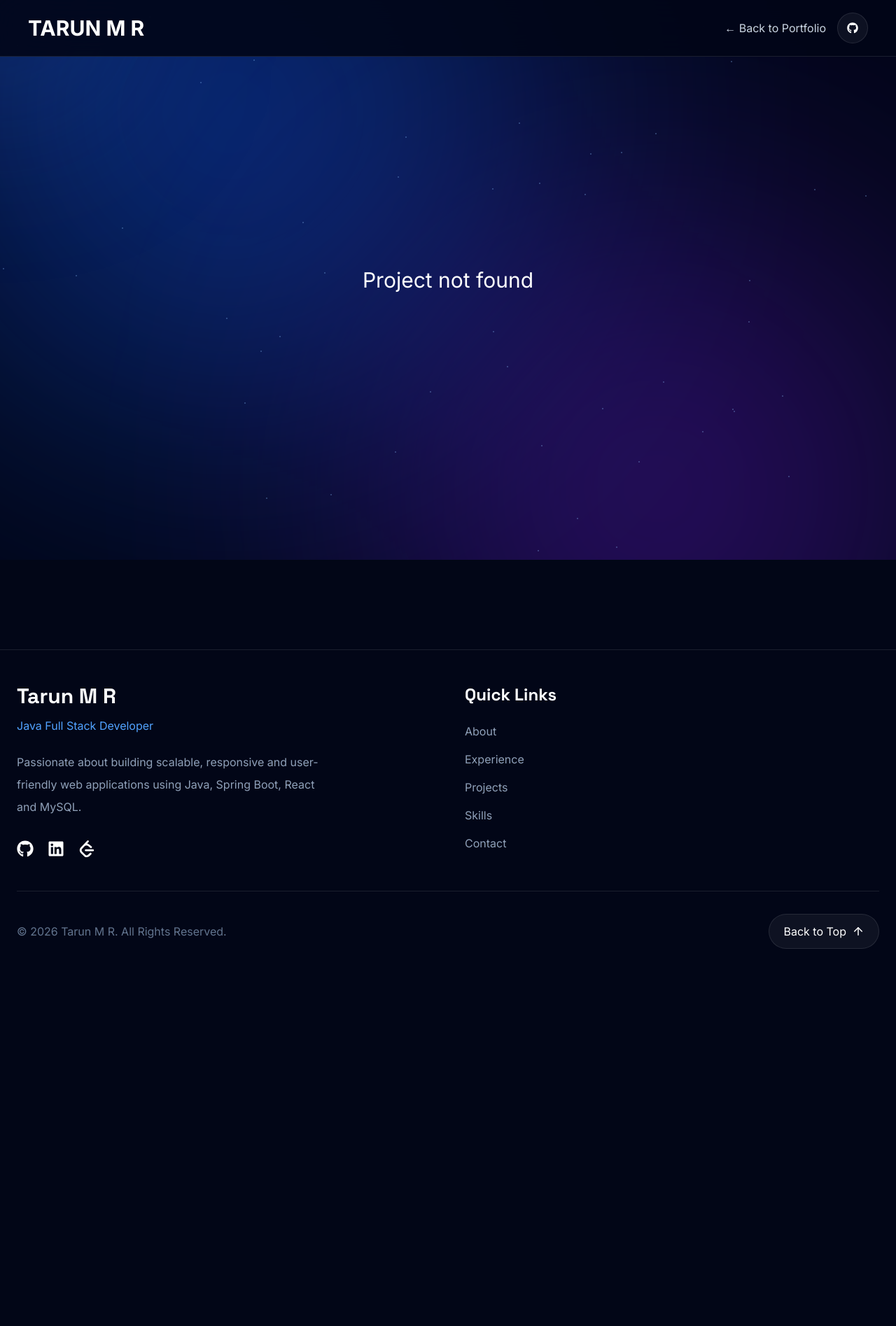
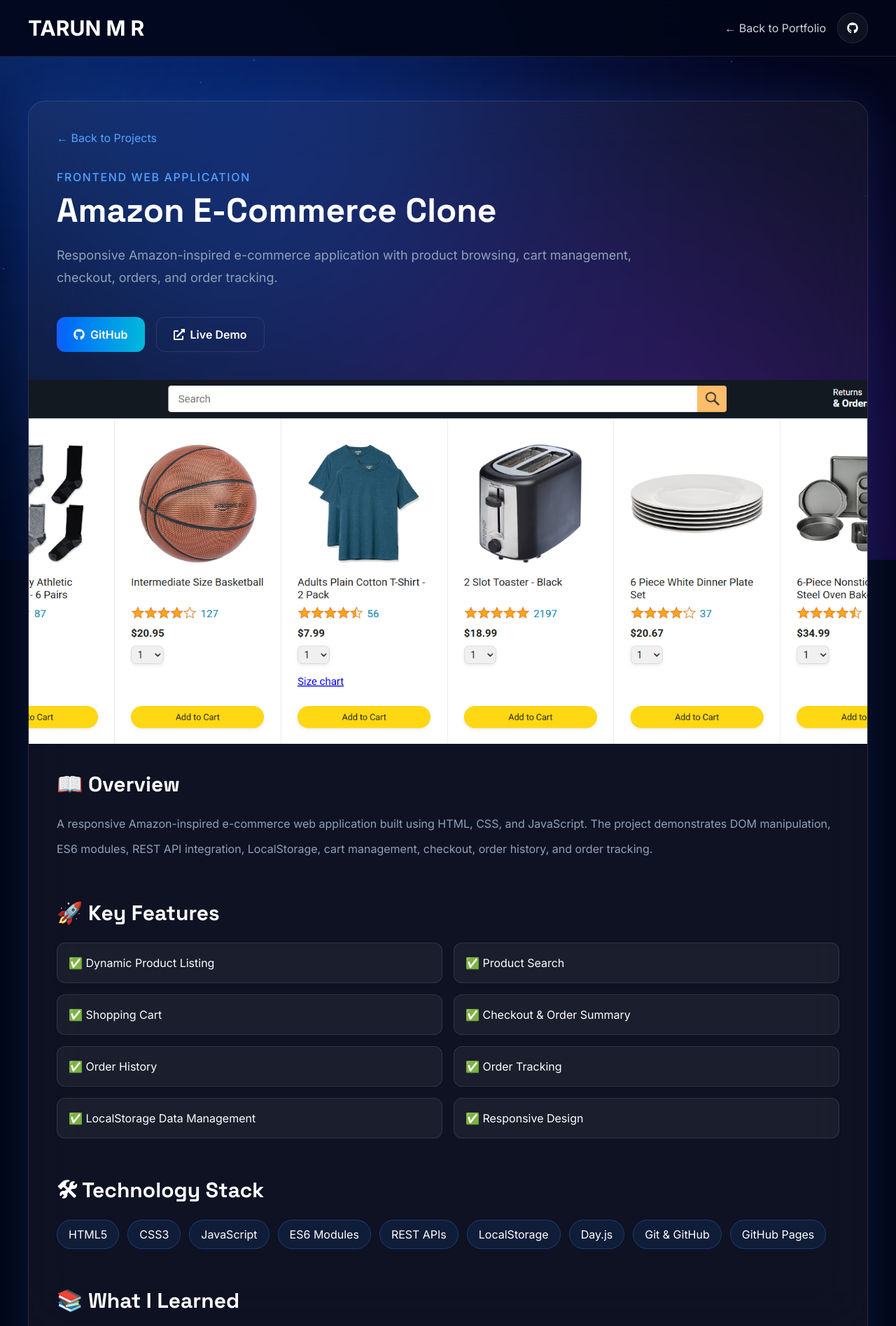
Before and after one commit to tarun010604/tarun-portfolio, a React (Vite) app: page /project/amazon-clone in a window 1280 px wide. Shown: the top 1895 px of the page at 70% size. Before the commit the page ends 1404 px from the top, so only its background shows below. Built offline with nearby package versions, Linux system fonts and the light colour scheme.

Commit message:
Fix project image cropping

```diff
--- a/src/components/sections/projects/ProjectCard.jsx
+++ b/src/components/sections/projects/ProjectCard.jsx
@@ -15,11 +15,14 @@
       <GlassCard className="overflow-hidden h-full">
 
         {/* Project Image */}
-        <img
-          src={project.image}
-          alt={project.title}
-          className="w-full h-64 object-cover"
-        />
+       {/* Project Image */}
+<div className="w-full aspect-video overflow-hidden bg-slate-950 flex items-center justify-center">
+  <img
+    src={project.image}
+    alt={project.title}
+    className="w-full h-full object-contain"
+  />
+</div>
 
         <div className="p-8">
 
@@ -40,7 +43,6 @@
 
           {/* Technologies */}
           <div className="flex flex-wrap gap-2 mt-6">
-
             {project.technologies.map((tech) => (
               <span
                 key={tech}
@@ -49,7 +51,6 @@
                 {tech}
               </span>
             ))}
-
           </div>
 
           {/* Buttons */}
--- a/src/data/projects.js
+++ b/src/data/projects.js
@@ -54,51 +54,59 @@
     "Applied Authentication & Session Management",
   ],
 },
+
    {
-   id: "portfolio",
+  id: "amazon-clone",
 
-    title: "Personal Portfolio Website",
+  title: "Amazon E-Commerce Clone",
 
   category: "Frontend Web Application",
 
-    image:"/projects/portfolio-home.png",
+  image: "/projects/amazon-clone.png",
 
   github:
-      "https://github.com/tarun010604/tarun-portfolio",
+    "https://github.com/tarun010604/amazon-clone",
 
   live:
-      "https://tarun-portfolio-ten-navy.vercel.app",
+    "https://amazon-clone-tarun-m-r.vercel.app/amazon.html",
 
   shortDescription:
-      "Responsive portfolio website showcasing projects, skills, internship experience, and contact information.",
+    "Responsive Amazon-inspired e-commerce application with product browsing, cart management, checkout, orders, and order tracking.",
 
   overview:
-      "A modern portfolio website developed using React.js to present projects, technical skills, internship experience, and professional profile.",
+    "A responsive Amazon-inspired e-commerce web application built using HTML, CSS, and JavaScript. The project demonstrates DOM manipulation, ES6 modules, REST API integration, LocalStorage, cart management, checkout, order history, and order tracking.",
 
   features: [
+    "Dynamic Product Listing",
+    "Product Search",
+    "Shopping Cart",
+    "Checkout & Order Summary",
+    "Order History",
+    "Order Tracking",
+    "LocalStorage Data Management",
     "Responsive Design",
-      "Modern UI",
-      "Project Showcase",
-      "Resume Download",
-      "Contact Section",
   ],
 
   technologies: [
-      "HTML",
-      "CSS",
+    "HTML5",
+    "CSS3",
     "JavaScript",
-      "React.js",
-      "Vite",
-      "Framer Motion"
+    "ES6 Modules",
+    "REST APIs",
+    "LocalStorage",
+    "Day.js",
+    "Git & GitHub",
+    "GitHub Pages",
   ],
 
   learning: [
-      "Built reusable React components",
-      "Designed responsive layouts",
-      "Deployed using Vercel",
-      "Managed source code using Git",
+    "Built a complete frontend e-commerce application",
+    "Implemented DOM manipulation and ES6 modules",
+    "Integrated REST APIs",
+    "Implemented cart and order management using LocalStorage",
+    "Created checkout and order tracking functionality",
+    "Deployed the application using GitHub Pages",
   ],
 },
 
-
 ]
```
Also changed, not shown: public/projects/amazon-clone.png (added). Lines whose indentation alone changed are shown as unchanged.
